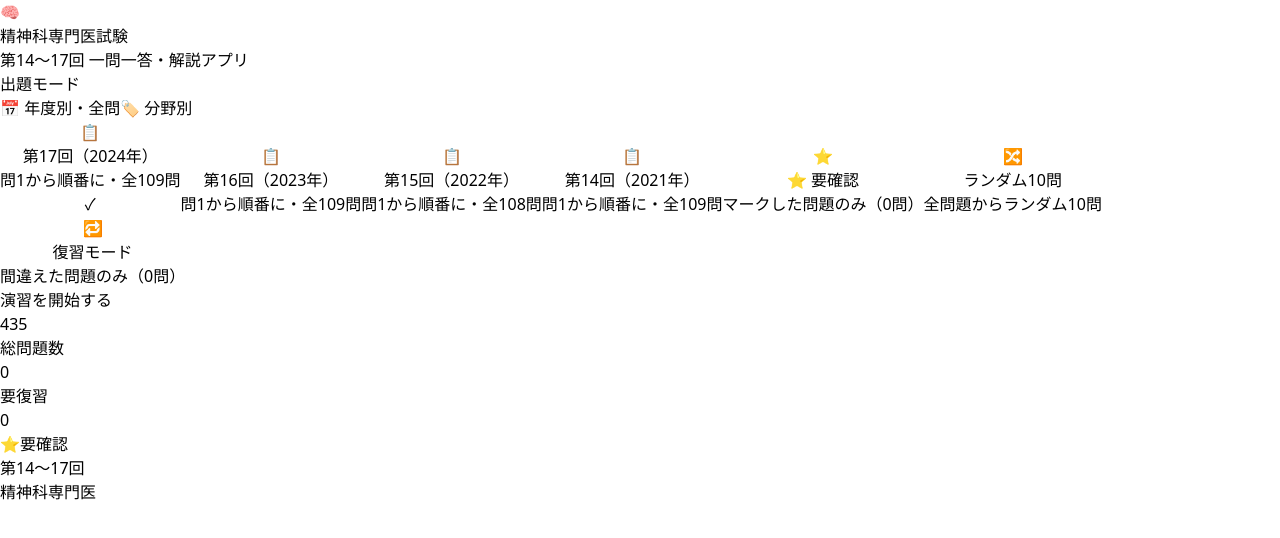
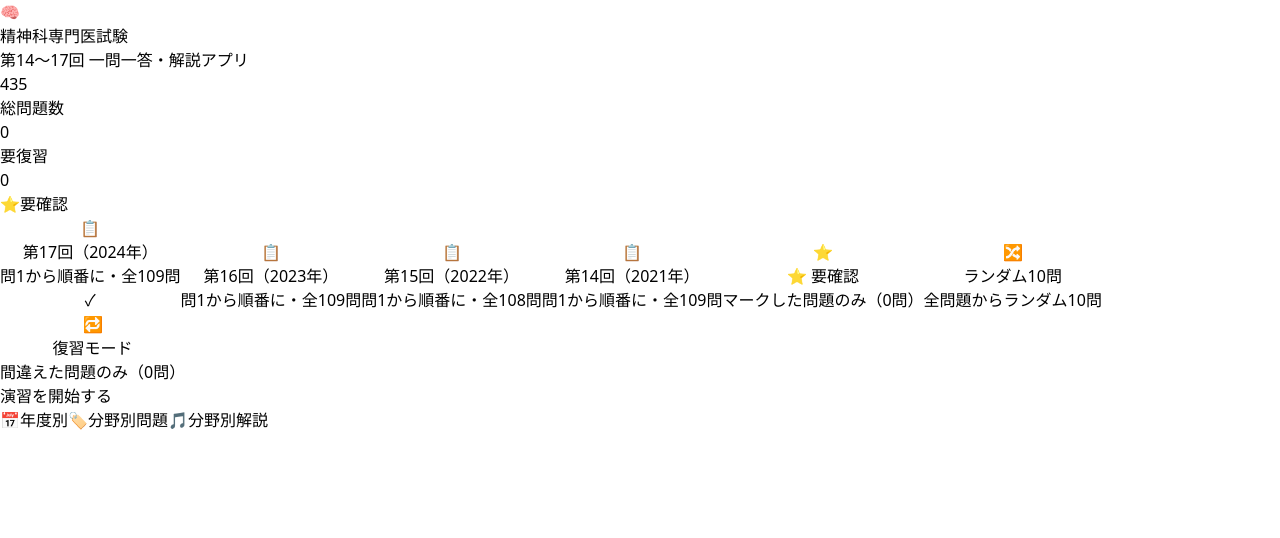
Before and after one commit to ishatendr/test3, a React (Vite) app: page / in a window 1280 px wide. Shown: the top 538 px of the page. Built offline with nearby package versions, Linux system fonts and the light colour scheme.

Commit message:
Update App.jsx

```diff
--- a/src/App.jsx
+++ b/src/App.jsx
@@ -2117,8 +2117,8 @@ const SAMPLE_QUESTIONS = [
     id: "2021-Q080", year: "2021", number: 80,
     question: "わが国において、服用中は授乳を避けるべき薬剤はどれか、1つ選べ。",
     options: ["ルラシドン", "バルプロ酸", "ラモトリギン", "アリピプラゾール", "クエチアピン徐放性製剤"],
-    correctAnswer: [0, 4],
-    explanation: ""
+    correctAnswer: 0,
+    explanation: "日本の添付文書上、ルラシドン（ラツーダ）は「授乳を避けさせること」と明記されています（禁忌に準ずる扱い）。動物実験（ラット）で乳汁への移行が報告されており、ヒトでの安全性が十分に確立されていないためです。一方、他の選択肢（バルプロ酸、ラモトリギン、アリピプラゾール、クエチアピン）の添付文書は、2019年の記載要領改訂に前後して順次表現が見直されており、現在は主に「授乳婦への投与は、治療上の有益性及び母乳栄養の有益性を考慮し、授乳の継続又は中止を検討すること」という、いわゆる「ベネフィット・リスクを勘案した個別判断（原則禁忌ではない）」の記載になっています。"
   },
   {
     id: "2021-Q081", year: "2021", number: 81,
@@ -3127,6 +3127,17 @@ const LS_PROGRESS = "medApp_progress"; // {mode: string, index: number}
 const LS_STAR = "medApp_starIds";
 
 // ============================================================
+// 音声解説ファイル設定
+// ※ public/audio/ フォルダに m4a ファイルを置いてください
+// ============================================================
+const AUDIO_FILES = [
+  { cat: "心理検査・症候群", file: "https://drive.google.com/uc?export=download&id=1T17TLfqW5Rs4f6hooVBDG2X5hUfCt_AZ" },
+  { cat: "歴史・法律", file: "https://drive.google.com/uc?export=download&id=1ieZrUXbXdoJpQPDvgvEjm1t-DZouUrzk" },
+  // 追加する場合はここに書いてください
+  // { cat: "分野名", file: "https://drive.google.com/uc?export=download&id=ファイルID" },
+];
+
+// ============================================================
 // ユーティリティ
 // ============================================================
 function loadStarIds() {
@@ -3230,6 +3241,7 @@ function stopSpeech() {
 // ============================================================
 export default function App() {
   const [screen, setScreen] = useState("home");
+  const [navTab, setNavTab] = useState("year"); // "year" | "category" | "lecture"
   const [mode, setMode] = useState(null);
   const [voiceMode, setVoiceMode] = useState(false);
   const [queue, setQueue] = useState([]);
@@ -3468,7 +3480,7 @@ export default function App() {
   // ============================================================
   return (
     <div className="min-h-screen bg-slate-900 text-slate-100 font-sans">
-      {screen === "home" && <HomeScreen onStart={startQuiz} wrongCount={wrongIds.size} starCount={starIds.size} />}
+      {screen === "home" && <HomeScreen onStart={startQuiz} wrongCount={wrongIds.size} starCount={starIds.size} navTab={navTab} onNavTab={setNavTab} />}
       {screen === "quiz" && currentQ && (
         <QuizScreen
           question={currentQ}
@@ -3506,9 +3518,12 @@ export default function App() {
 // ============================================================
 // HomeScreen
 // ============================================================
-function HomeScreen({ onStart, wrongCount, starCount }) {
+function HomeScreen({ onStart, wrongCount, starCount, navTab, onNavTab }) {
   const [selectedMode, setSelectedMode] = useState("year2024");
-  const [tab, setTab] = useState("year"); // "year" | "category"
+  const [selectedCat, setSelectedCat] = useState(CATEGORY_LIST[0]);
+  const [playingCat, setPlayingCat] = useState(null);
+  const audioRef = useRef(null);
+
   const count2024 = SAMPLE_QUESTIONS.filter((q) => q.year === "2024").length;
   const count2023 = SAMPLE_QUESTIONS.filter((q) => q.year === "2023").length;
   const count2022 = SAMPLE_QUESTIONS.filter((q) => q.year === "2022").length;
@@ -3518,7 +3533,7 @@ function HomeScreen({ onStart, wrongCount, starCount }) {
     return acc;
   }, {});
 
-  const modes = [
+  const yearModes = [
     { id: "year2024", label: "第17回（2024年）", icon: "📋", desc: `問1から順番に・全${count2024}問` },
     { id: "year2023", label: "第16回（2023年）", icon: "📋", desc: `問1から順番に・全${count2023}問` },
     { id: "year2022", label: "第15回（2022年）", icon: "📋", desc: `問1から順番に・全${count2022}問` },
@@ -3527,32 +3542,54 @@ function HomeScreen({ onStart, wrongCount, starCount }) {
     { id: "random", label: "ランダム10問", icon: "🔀", desc: "全問題からランダム10問" },
     { id: "review", label: "復習モード", icon: "🔁", desc: `間違えた問題のみ（${wrongCount}問）` },
   ];
+
+  function handlePlayAudio(cat, file) {
+    if (playingCat === cat) {
+      audioRef.current?.pause();
+      setPlayingCat(null);
+    } else {
+      if (audioRef.current) {
+        audioRef.current.pause();
+        audioRef.current.src = file;
+        audioRef.current.play().catch(() => {});
+      }
+      setPlayingCat(cat);
+    }
+  }
+
+  const TABS = [
+    { id: "year", label: "年度別", icon: "📅" },
+    { id: "category", label: "分野別問題", icon: "🏷️" },
+    { id: "lecture", label: "分野別解説", icon: "🎵" },
+  ];
+
   return (
-    <div className="max-w-lg mx-auto px-4 py-8 pb-12">
-      <div className="text-center mb-10">
-        <div className="inline-flex items-center justify-center w-16 h-16 rounded-2xl bg-emerald-500/20 border border-emerald-500/30 mb-4">
-          <span className="text-3xl">🧠</span>
+    <div className="max-w-lg mx-auto pb-24" style={{minHeight:"100vh"}}>
+      {/* ヘッダー */}
+      <div className="text-center px-4 pt-8 pb-4">
+        <div className="inline-flex items-center justify-center w-14 h-14 rounded-2xl bg-emerald-500/20 border border-emerald-500/30 mb-3">
+          <span className="text-2xl">🧠</span>
         </div>
         <h1 className="text-2xl font-bold tracking-tight text-slate-50">精神科専門医試験</h1>
         <p className="text-slate-400 mt-1 text-sm">第14〜17回 一問一答・解説アプリ</p>
+        {/* 統計 */}
+        <div className="flex justify-center gap-5 mt-4 text-center">
+          <div><p className="text-xl font-bold text-slate-50">{SAMPLE_QUESTIONS.length}</p><p className="text-xs text-slate-500">総問題数</p></div>
+          <div className="w-px bg-slate-700" />
+          <div><p className="text-xl font-bold text-slate-50">{wrongCount}</p><p className="text-xs text-slate-500">要復習</p></div>
+          <div className="w-px bg-slate-700" />
+          <div><p className="text-xl font-bold text-slate-50">{starCount}</p><p className="text-xs text-slate-500">⭐要確認</p></div>
         </div>
-      <div className="mb-6">
-        <p className="text-xs font-semibold text-slate-400 uppercase tracking-widest mb-3">出題モード</p>
-
-        {/* タブ切り替え */}
-        <div className="flex gap-2 mb-3">
-          {[["year", "📅 年度別・全問"], ["category", "🏷️ 分野別"]].map(([t, label]) => (
-            <button key={t} onClick={() => { setTab(t); setSelectedMode(t === "year" ? "year2024" : ("cat:" + CATEGORY_LIST[0])); }}
-              className={`flex-1 py-2 rounded-xl text-sm font-semibold border transition-all ${tab === t ? "bg-emerald-500/15 border-emerald-500/50 text-emerald-300" : "bg-slate-800/60 border-slate-700/50 text-slate-400 hover:bg-slate-800"}`}>
-              {label}
-            </button>
-          ))}
       </div>
 
-        {/* 年度別タブ */}
-        {tab === "year" && (
-          <div className="space-y-2">
-            {modes.map((m) => (
+      {/* コンテンツ */}
+      <div className="px-4">
+
+        {/* ── タブ1: 年度別 ── */}
+        {navTab === "year" && (
+          <div>
+            <div className="space-y-2 mb-5">
+              {yearModes.map((m) => (
                 <button key={m.id} onClick={() => setSelectedMode(m.id)}
                   className={`w-full flex items-center gap-4 p-4 rounded-2xl border transition-all text-left ${selectedMode === m.id ? "bg-emerald-500/15 border-emerald-500/50 text-emerald-300" : "bg-slate-800/60 border-slate-700/50 text-slate-300 hover:bg-slate-800"}`}>
                   <span className="text-2xl">{m.icon}</span>
@@ -3564,47 +3601,86 @@ function HomeScreen({ onStart, wrongCount, starCount }) {
                 </button>
               ))}
             </div>
+            <button onClick={() => onStart(selectedMode, false)}
+              className="w-full py-5 rounded-2xl bg-emerald-500 hover:bg-emerald-400 active:scale-95 transition-all font-bold text-slate-900 text-lg shadow-lg shadow-emerald-500/20">
+              演習を開始する
+            </button>
+          </div>
         )}
 
-        {/* 分野別タブ */}
-        {tab === "category" && (
-          <div className="space-y-2">
+        {/* ── タブ2: 分野別問題 ── */}
+        {navTab === "category" && (
+          <div>
+            <div className="space-y-2 mb-5">
               {CATEGORY_LIST.filter(cat => catCounts[cat] > 0).map((cat) => (
-              <button key={cat} onClick={() => setSelectedMode("cat:" + cat)}
-                className={`w-full flex items-center justify-between p-4 rounded-2xl border transition-all text-left ${selectedMode === "cat:" + cat ? "bg-emerald-500/15 border-emerald-500/50 text-emerald-300" : "bg-slate-800/60 border-slate-700/50 text-slate-300 hover:bg-slate-800"}`}>
+                <button key={cat} onClick={() => setSelectedCat(cat)}
+                  className={`w-full flex items-center justify-between p-4 rounded-2xl border transition-all text-left ${selectedCat === cat ? "bg-emerald-500/15 border-emerald-500/50 text-emerald-300" : "bg-slate-800/60 border-slate-700/50 text-slate-300 hover:bg-slate-800"}`}>
                   <span className="font-semibold text-sm">{cat}</span>
-                <span className={`text-xs px-2 py-0.5 rounded-full border ${selectedMode === "cat:" + cat ? "border-emerald-500/50 text-emerald-400" : "border-slate-600 text-slate-500"}`}>
+                  <div className="flex items-center gap-2">
+                    <span className={`text-xs px-2 py-0.5 rounded-full border ${selectedCat === cat ? "border-emerald-500/50 text-emerald-400" : "border-slate-600 text-slate-500"}`}>
                       {catCounts[cat]}問
                     </span>
+                    {selectedCat === cat && <span className="text-emerald-400">✓</span>}
+                  </div>
                 </button>
+              ))}
+            </div>
+            <button onClick={() => onStart("cat:" + selectedCat, false)}
+              className="w-full py-5 rounded-2xl bg-emerald-500 hover:bg-emerald-400 active:scale-95 transition-all font-bold text-slate-900 text-lg shadow-lg shadow-emerald-500/20">
+              {selectedCat} を演習する
+            </button>
+          </div>
+        )}
+
+        {/* ── タブ3: 分野別解説 ── */}
+        {navTab === "lecture" && (
+          <div>
+            <audio ref={audioRef} onEnded={() => setPlayingCat(null)} />
+            {AUDIO_FILES.length === 0 ? (
+              <div className="text-center py-16 px-4">
+                <p className="text-4xl mb-4">🎵</p>
+                <p className="text-slate-300 font-semibold mb-2">音声解説を準備中</p>
+                <p className="text-slate-500 text-sm leading-relaxed">
+                  分野別の音声解説ファイルを順次追加予定です。
+                </p>
+              </div>
+            ) : (
+              <div className="space-y-3">
+                {AUDIO_FILES.map(({ cat, file }) => (
+                  <div key={cat} className={`p-4 rounded-2xl border transition-all ${playingCat === cat ? "bg-emerald-500/15 border-emerald-500/50" : "bg-slate-800/60 border-slate-700/50"}`}>
+                    <div className="flex items-center justify-between">
+                      <div>
+                        <p className={`font-semibold text-sm ${playingCat === cat ? "text-emerald-300" : "text-slate-200"}`}>{cat}</p>
+                        <p className="text-xs text-slate-500 mt-0.5">{catCounts[cat] || 0}問収録</p>
+                      </div>
+                      <button onClick={() => handlePlayAudio(cat, file)}
+                        className={`w-12 h-12 rounded-full flex items-center justify-center text-xl transition-all active:scale-95 ${playingCat === cat ? "bg-emerald-500 text-slate-900" : "bg-slate-700 text-slate-200 hover:bg-slate-600"}`}>
+                        {playingCat === cat ? "⏸" : "▶"}
+                      </button>
+                    </div>
+                    {playingCat === cat && (
+                      <div className="mt-3 flex items-center gap-2">
+                        <span className="animate-pulse text-emerald-400 text-xs">● 再生中</span>
+                      </div>
+                    )}
+                  </div>
                 ))}
               </div>
             )}
           </div>
-
-      <button onClick={() => onStart(selectedMode, false)}
-        className="w-full py-5 rounded-2xl bg-emerald-500 hover:bg-emerald-400 active:scale-95 transition-all font-bold text-slate-900 text-lg shadow-lg shadow-emerald-500/20">
-        演習を開始する
+        )}
+      </div>
+
+      {/* ボトムタブバー */}
+      <div className="fixed bottom-0 left-0 right-0 bg-slate-900 border-t border-slate-700/50" style={{paddingBottom:"env(safe-area-inset-bottom)"}}>
+        <div className="max-w-lg mx-auto flex">
+          {TABS.map((t) => (
+            <button key={t.id} onClick={() => onNavTab(t.id)}
+              className={`flex-1 py-3 flex flex-col items-center gap-0.5 transition-colors ${navTab === t.id ? "text-emerald-400" : "text-slate-500"}`}>
+              <span className="text-xl">{t.icon}</span>
+              <span className="text-xs font-medium">{t.label}</span>
             </button>
-      <div className="mt-6 flex justify-center gap-6 text-center">
-        <div>
-          <p className="text-2xl font-bold text-slate-50">{SAMPLE_QUESTIONS.length}</p>
-          <p className="text-xs text-slate-500">総問題数</p>
-        </div>
-        <div className="w-px bg-slate-700" />
-        <div>
-          <p className="text-2xl font-bold text-slate-50">{wrongCount}</p>
-          <p className="text-xs text-slate-500">要復習</p>
-        </div>
-        <div className="w-px bg-slate-700" />
-        <div>
-          <p className="text-2xl font-bold text-slate-50">{starCount}</p>
-          <p className="text-xs text-slate-500">⭐要確認</p>
-        </div>
-        <div className="w-px bg-slate-700" />
-        <div>
-          <p className="text-lg font-bold text-slate-50">第14〜17回</p>
-          <p className="text-xs text-slate-500">精神科専門医</p>
+          ))}
         </div>
       </div>
     </div>
```
Lines whose indentation alone changed are shown as unchanged.
